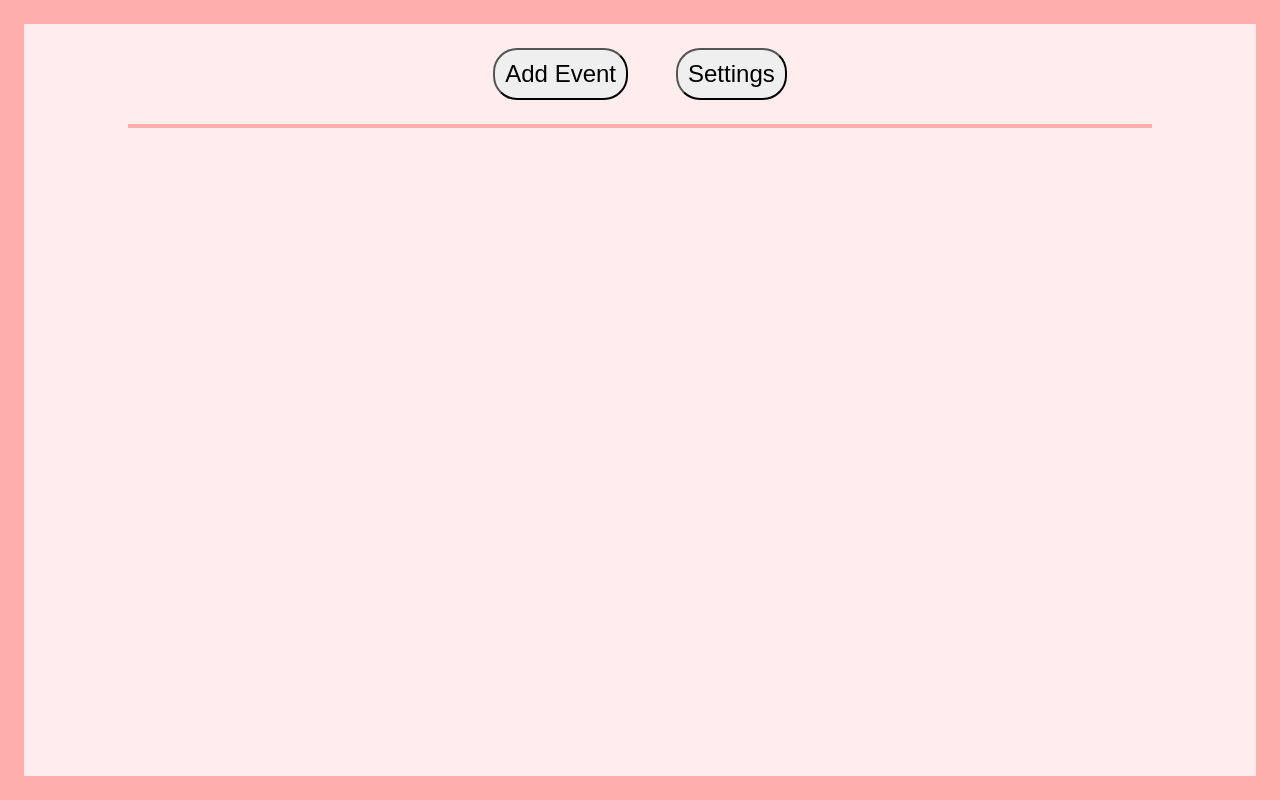
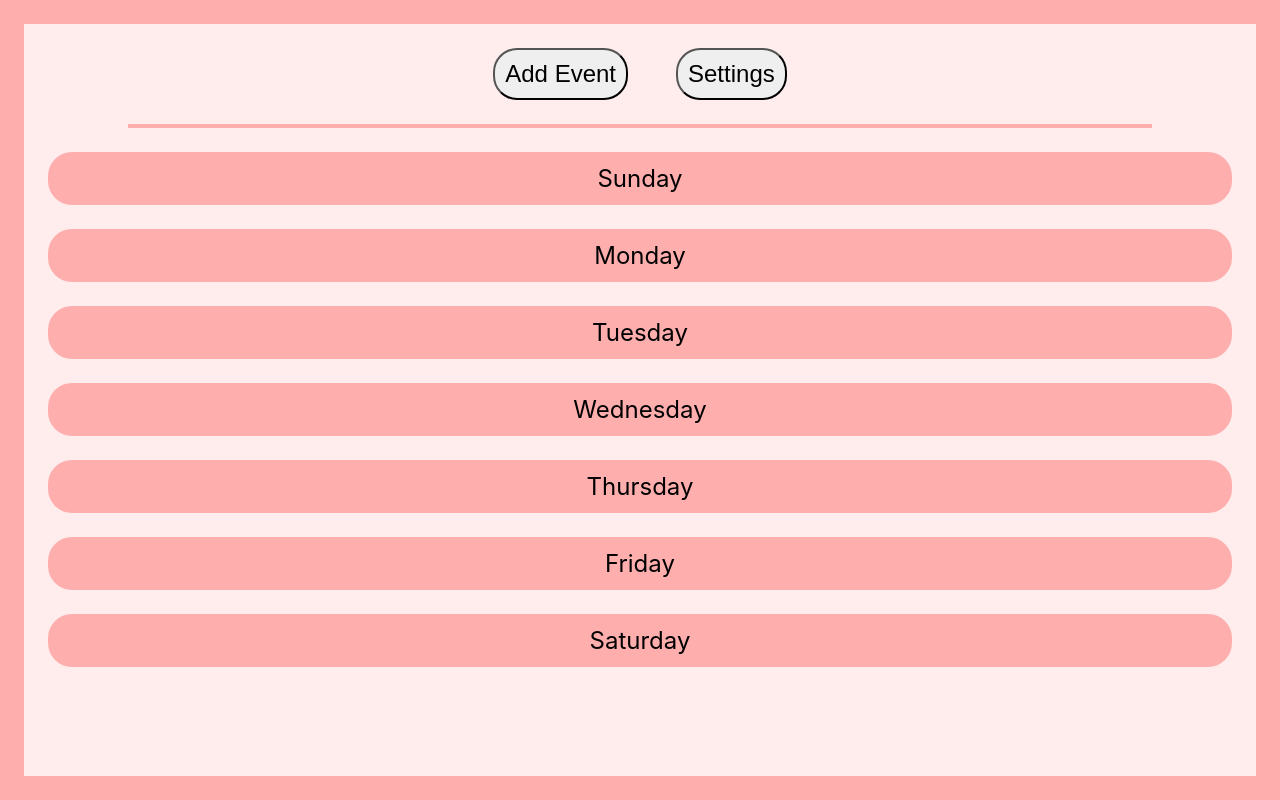
Before and after one commit to blloop/weeklies-alpha, a React (Create React App) app: page / in a window 1280 px wide. Built offline with nearby package versions, Linux system fonts and the light colour scheme.

Commit message:
implement day of week into data scheme

```diff
--- a/src/components/AddEventDialog.js
+++ b/src/components/AddEventDialog.js
@@ -1,4 +1,5 @@
 import React, { Component } from 'react';
+import DayDropdown from './DayDropdown';
 
 class AddEventDialog extends Component {
 
@@ -6,26 +7,43 @@ class AddEventDialog extends Component {
         super(props);
         this.state = {
             showDialog: (this.props.showDialog === 'events'),
-            inputText: ''
+            inputText: '',
+            dayOfWeek: 'Sunday',
         }
     }
 
     addToList() {
-        this.props.eventAdd(this.state.inputText)
+        let newEvent = {
+            title: this.state.inputText,
+            day: this.state.dayOfWeek
+        };
+        this.props.eventAdd(newEvent);
         let newState = {
             showDialog: this.state.showDialog,
-            inputText: ''
+            inputText: '',
+            dayOfWeek: this.state.dayOfWeek
         }
         this.setState(newState)
     }
 
     updateText = (event) => {
         let newState = {
-            inputText: event.target.value
+            showDialog: this.state.showDialog,
+            inputText: event.target.value,
+            dayOfWeek: this.state.dayOfWeek
         }
         this.setState(newState);
-        console.log(this.state.inputText);
     };
+
+    changeDay = (day) => {
+        let newState = {
+            showDialog: this.state.showDialog,
+            inputText: this.state.inputText,
+            dayOfWeek: day
+        }
+        this.setState(newState);
+
+    }
 
     render() {
         return (
@@ -36,6 +54,10 @@ class AddEventDialog extends Component {
                             onClick={this.addToList.bind(this)}>
                             Add Event
                         </button>
+                        <DayDropdown
+                            changeDay={this.changeDay}
+                            dayOfWeek={this.state.dayOfWeek}>
+                        </DayDropdown>
                         <input
                             onChange={this.updateText}
                             value={this.state.inputText}>
--- a/src/components/Calendar.js
+++ b/src/components/Calendar.js
@@ -12,6 +12,10 @@ class Calendar extends Component {
     }
 
     addEvent(item) {
+        // Pseudocode: Check if list contains item by name already
+        // if (this.state.Events.contains(item.title)) {
+
+        // }
         let newList = this.state.Events
         newList.push(item)
         let newState = {
--- /dev/null
+++ b/src/components/DayDropdown.js
@@ -0,0 +1,47 @@
+import React, { Component } from 'react';
+
+const WeekDays = [
+    'Sunday', 'Monday', 'Tuesday',
+    'Wednesday', 'Thursday', 'Friday', 'Saturday'
+];
+
+class DayDropdown extends Component {
+
+    constructor(props) {
+        super(props);
+        this.state = {
+            open: false
+        }
+    }
+
+    toggleOpen() {
+        this.setState({
+            open: !this.state.open
+        });
+    }
+
+    setDay = (day) => {
+        this.props.changeDay(day);
+        this.toggleOpen();
+    }
+
+    render() {
+        return (
+            <div>
+                <button onClick={this.toggleOpen.bind(this)}> {this.props.dayOfWeek} </button>
+                {this.state.open ? (
+                    <ul className="dropdown">
+                        {WeekDays.map(
+                            (day) => (day === this.props.dayOfWeek ? null :
+                                <li key={day} className="dropdown-item">
+                                    <button onClick={() => this.setDay(day)}> {day} </button>
+                                </li >)
+                        )}
+                    </ul>
+                ) : null}
+            </div>
+        )
+    }
+}
+
+export default DayDropdown;
--- a/src/components/EventList.js
+++ b/src/components/EventList.js
@@ -7,11 +7,61 @@ class EventList extends Component {
     // }
 
     render() {
+        let Sunday = [];
+        let Monday = [];
+        let Tuesday = [];
+        let Wednesday = [];
+        let Thursday = [];
+        let Friday = [];
+        let Saturday = [];
+
+        this.props.EventsList.map((value) => (
+            value.day === 'Sunday' ?
+                Sunday.push(<li key={value.title}>{value.title}</li>) :
+                (value.day === 'Monday' ?
+                    Monday.push(<li key={value.title}>{value.title}</li>) :
+                    (value.day === 'Tuesday' ?
+                        Tuesday.push(<li key={value.title}>{value.title}</li>) :
+                        (value.day === 'Wednesday' ?
+                            Wednesday.push(<li key={value.title}>{value.title}</li>) :
+                            (value.day === 'Thursday' ?
+                                Thursday.push(<li key={value.title}>{value.title}</li>) :
+                                (value.day === 'Friday' ?
+                                    Friday.push(<li key={value.title}>{value.title}</li>) :
+                                    (value.day === 'Saturday' ?
+                                        Saturday.push(<li key={value.title}>{value.title}</li>) : null))))))
+        ))
+
         return (
             <div className='eventlist'>
-                {this.props.EventsList.map((value) => (
-                    <p key={value}>{value}</p>
-                ))}
+                <div className='column'>
+                    <p> Sunday </p>
+                    {Sunday}
+                </div>
+                <div className='column'>
+                    <p> Monday </p>
+                    {Monday}
+                </div>
+                <div className='column'>
+                    <p> Tuesday </p>
+                    {Tuesday}
+                </div>
+                <div className='column'>
+                    <p> Wednesday </p>
+                    {Wednesday}
+                </div>
+                <div className='column'>
+                    <p> Thursday </p>
+                    {Thursday}
+                </div>
+                <div className='column'>
+                    <p> Friday </p>
+                    {Friday}
+                </div>
+                <div className='column'>
+                    <p> Saturday </p>
+                    {Saturday}
+                </div>
             </div>
         )
     }
--- a/src/components/SettingsDialog.js
+++ b/src/components/SettingsDialog.js
@@ -16,6 +16,9 @@ class SettingsDialog extends Component {
                 {(this.props.showDialog === 'settings') &&
                     <div className='settings overlay'>
                         <p> Settings List! </p>
+                        <li> 12 / 24 Hour Time </li>
+                        <li> Theme Color </li>
+                        <li> First Day of Week Sun / Mon </li>
                     </div>
                 }
             </>
```
